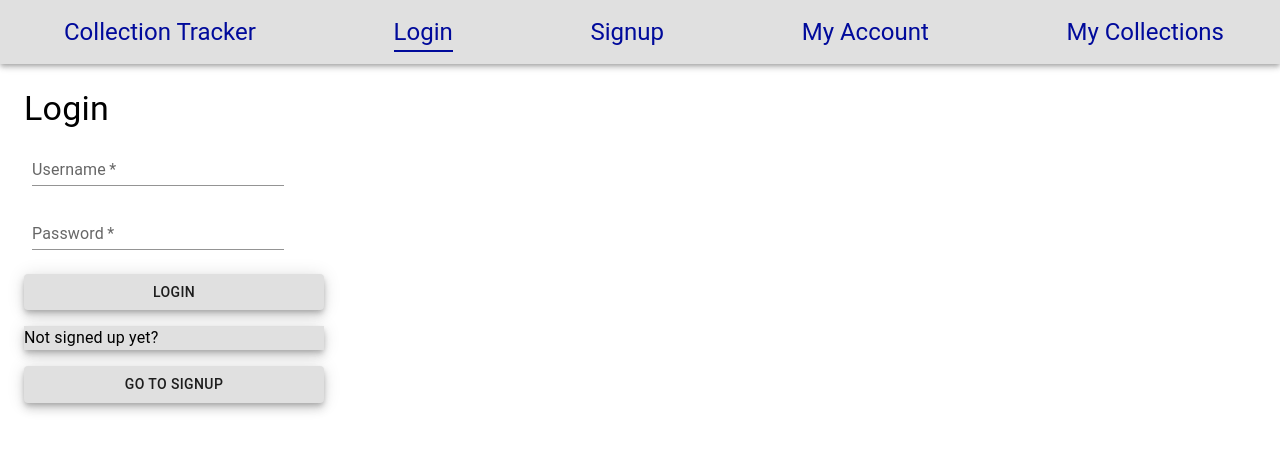
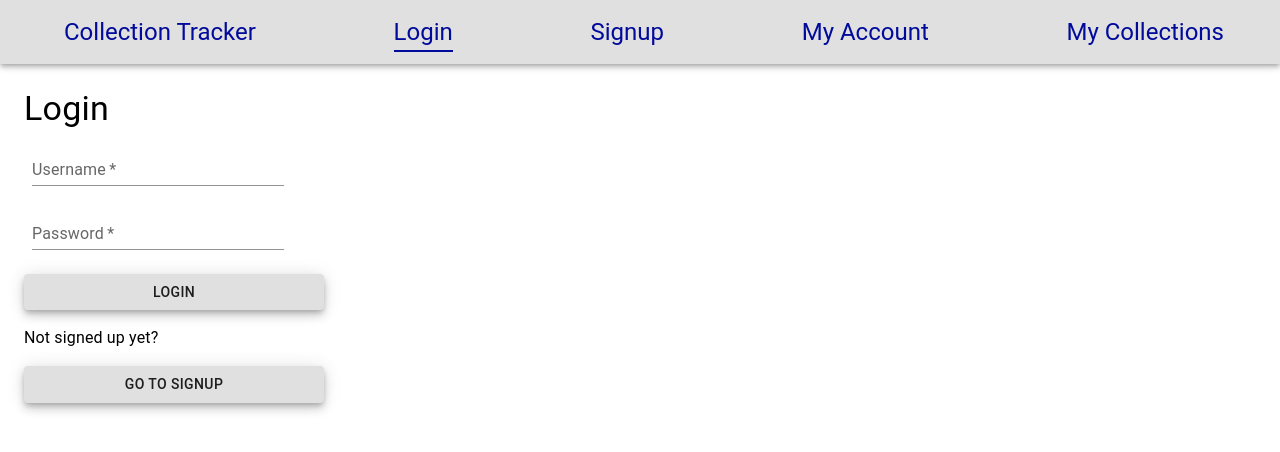
Before and after one commit to nforman91/collection_tracker_fe, a React (Create React App) app: page /login in a window 1280 px wide. Shown: the top 452 px of the page. Built offline with nearby package versions, Linux system fonts and the light colour scheme.

Commit message:
Adding signup prompt on login page 3

```diff
--- a/src/components/users/Login.js
+++ b/src/components/users/Login.js
@@ -109,7 +109,7 @@ const Login = (
       <Button sx={{ ...style }} color="primary" variant="contained" onClick={handleSubmit}>
         LOGIN
       </Button>
-      <Typography sx={{ ...style, mt: 2 }}>Not signed up yet?</Typography>
+      <Typography sx={{ mt: 2 }}>Not signed up yet?</Typography>
       <Button sx={{ ...style }} color="primary" variant="contained" onClick={handleSignup}>
         Go to Signup
       </Button>
```
